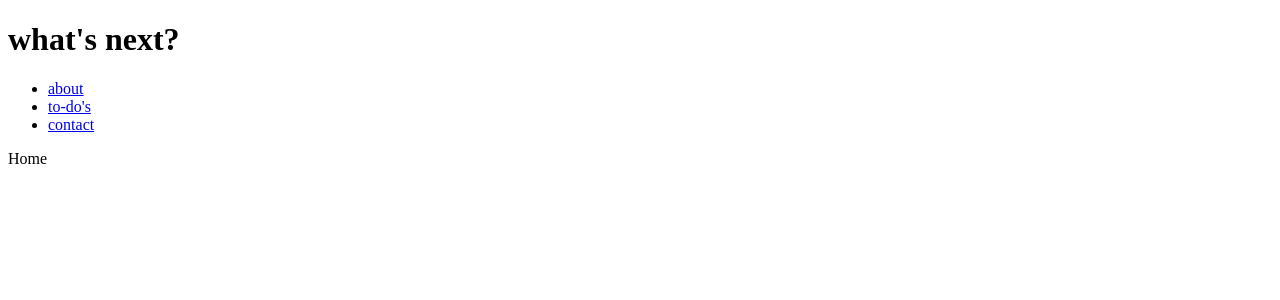
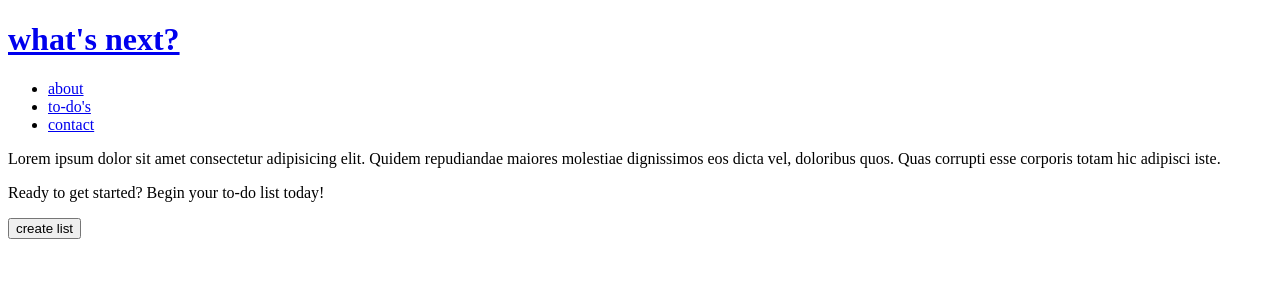
Before and after one commit to ericaxsnchz/whats-next-react-app, a React (Create React App) app: page /#/home in a window 1280 px wide. Shown: the top 300 px of the page. Built offline with nearby package versions, Linux system fonts and the light colour scheme.

Commit message:
home/about page updated and links to correct pages

```diff
--- a/src/App.js
+++ b/src/App.js
@@ -8,8 +8,10 @@ function App() {
   return (
     <div className="App">
       <header className="header">
-            <h1>what's next?</h1>
             <Router>
+            <h1>
+              <Link to="/home">what's next?</Link>
+            </h1>
               <ul>
                 <li>
                   <Link to="/home">about</Link>
@@ -25,6 +27,7 @@ function App() {
                 <Route path="/home" element={<Home />} />
                 <Route path="/to-do" element={<ToDo />} />
                 <Route path="/contact" element={<Contact />} />
+                <Route element={<Home />} />
               </Routes>
             </Router>
       </header>
--- a/src/components/home/Home.jsx
+++ b/src/components/home/Home.jsx
@@ -3,7 +3,16 @@ import React from 'react'
 export const Home = () => {
   return (
     <div>
-        Home
+        <div className="home1">
+            <p>Lorem ipsum dolor sit amet consectetur adipisicing elit.
+                Quidem repudiandae maiores molestiae dignissimos eos dicta vel,
+                doloribus quos. Quas corrupti esse corporis totam hic adipisci iste.
+            </p>
+        </div>
+        <div className="home2">
+            <p>Ready to get started? Begin your to-do list today!</p>
+            <button type="button">create list</button>
+        </div>
     </div>
   )
 }
```
